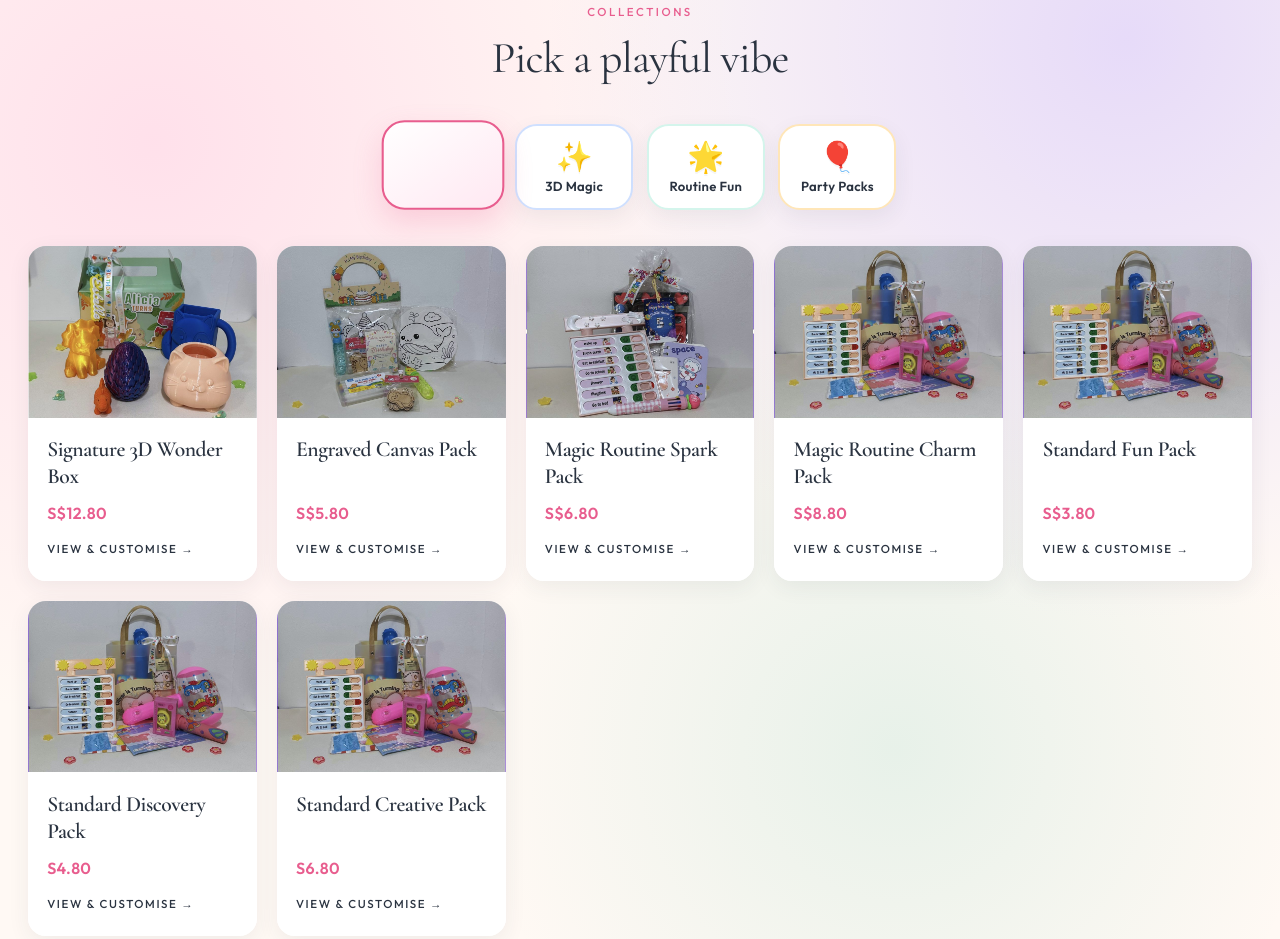
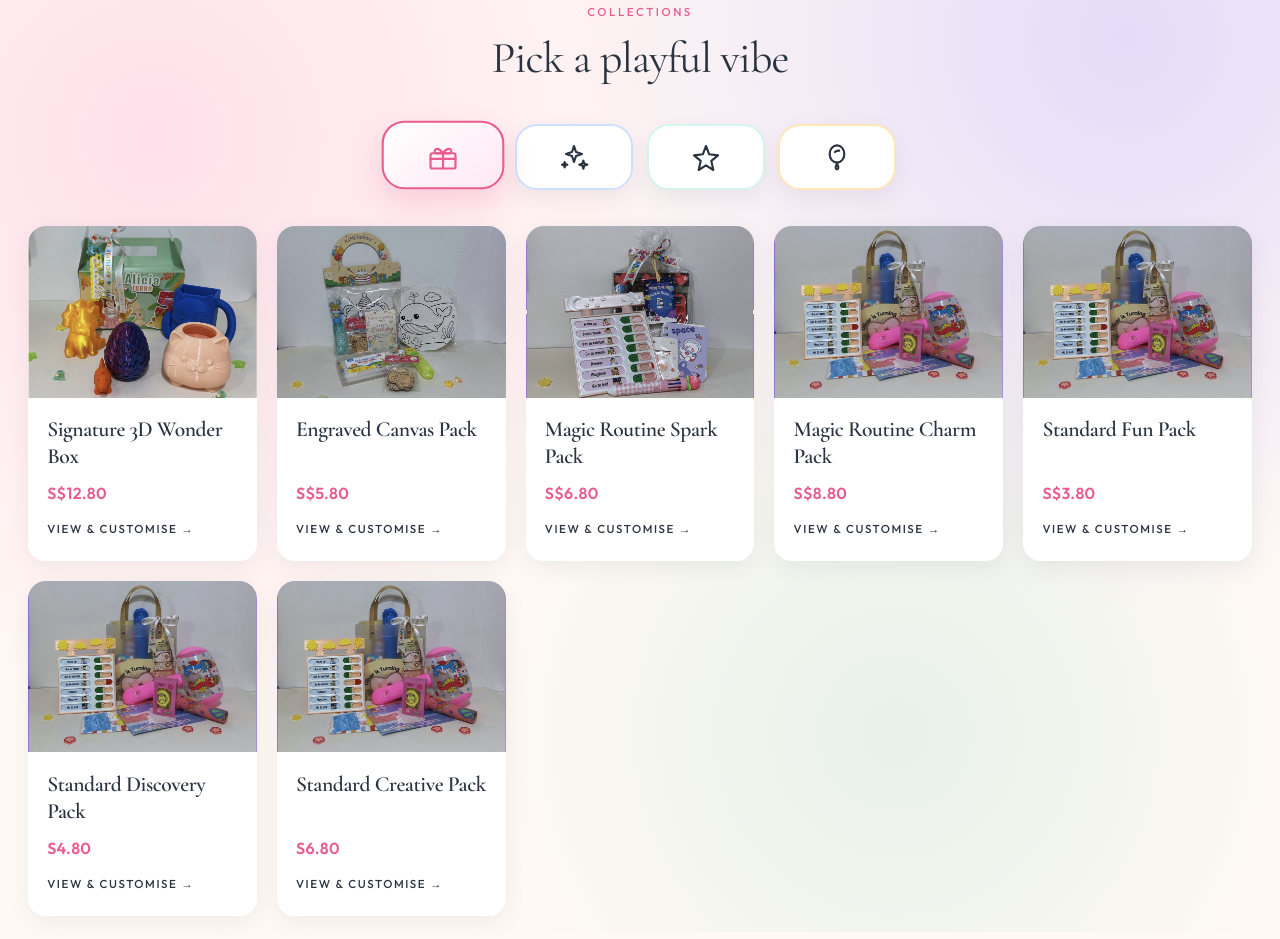
Before and after one commit to jiawun90/testing2, a website: page index.html in a window 1280 px wide. Shown: the part 1866-2805 px from the top of the page. Drawn offline with nearby package versions, Linux system fonts and the light colour scheme.

Commit message:
Add files via upload

```diff
--- a/index.html
+++ b/index.html
@@ -126,16 +126,29 @@
 </span>
     </button>
     <button type="button" class="collection-card" data-filter-category="signature" onclick="filterShop('signature', this)">
-      <span class="collection-emoji" aria-hidden="true">✨</span>
-      <span class="collection-name">3D Magic</span>
+      <span class="collection-emoji" aria-hidden="true">
+  <svg viewBox="0 0 24 24" fill="none" stroke="currentColor" stroke-width="1.6" stroke-linecap="round" stroke-linejoin="round">
+    <path d="M12 3l1.5 4.5L18 9l-4.5 1.5L12 15l-1.5-4.5L6 9l4.5-1.5L12 3z"/>
+    <path d="M19 14l.7 2.1L22 17l-2.3.7L19 20l-.7-2.3L16 17l2.3-.9L19 14z"/>
+    <path d="M5 15l.5 1.5L7 17l-1.5.5L5 19l-.5-1.5L3 17l1.5-.5L5 15z"/>
+  </svg>
+</span>
     </button>
     <button type="button" class="collection-card" data-filter-category="magic-routine" onclick="filterShop('magic-routine', this)">
-      <span class="collection-emoji" aria-hidden="true">🌟</span>
-      <span class="collection-name">Routine Fun</span>
+      <span class="collection-emoji" aria-hidden="true">
+  <svg viewBox="0 0 24 24" fill="none" stroke="currentColor" stroke-width="1.6" stroke-linecap="round" stroke-linejoin="round">
+    <path d="M12 3l2.4 6.2L21 10l-5 4.2L17.5 21 12 17.5 6.5 21 8 14.2 3 10l6.6-.8L12 3z"/>
+  </svg>
+</span>
     </button>
     <button type="button" class="collection-card" data-filter-category="standard" onclick="filterShop('standard', this)">
-      <span class="collection-emoji" aria-hidden="true">🎈</span>
-      <span class="collection-name">Party Packs</span>
+      <span class="collection-emoji" aria-hidden="true">
+  <svg viewBox="0 0 24 24" fill="none" stroke="currentColor" stroke-width="1.6" stroke-linecap="round" stroke-linejoin="round">
+    <ellipse cx="12" cy="9" rx="5.5" ry="6.5"/>
+    <path d="M12 15.5c0 1.5-1 2.5-1 3.5 0 1 .5 1.5 1 1.5s1-.5 1-1.5c0-1-1-2-1-3.5"/>
+    <path d="M10.5 7.5c.8-.8 2-1.2 3.2-1"/>
+  </svg>
+</span>
     </button>
   </div>
   <div class="product-grid" id="productGrid"></div>
--- a/styles.css
+++ b/styles.css
@@ -435,9 +435,20 @@ em { font-style: italic; color: var(--accent); }
 .collection-card:nth-child(4) { border-color: #ffe6b8; }
 
 .collection-emoji {
-  font-size: 1.85rem;
+  display: inline-flex;
+  align-items: center;
+  justify-content: center;
+  width: 2rem;
+  height: 2rem;
   line-height: 1;
-  filter: drop-shadow(0 2px 0 rgba(0,0,0,0.04));
+}
+.collection-emoji svg {
+  width: 100%;
+  height: 100%;
+  color: var(--ink);          /* 线稿颜色 */
+}
+.collection-card.active .collection-emoji svg {
+  color: var(--accent);       /* 选中时用粉色 */
 }
 .collection-name {
   font-size: 0.82rem;
```
